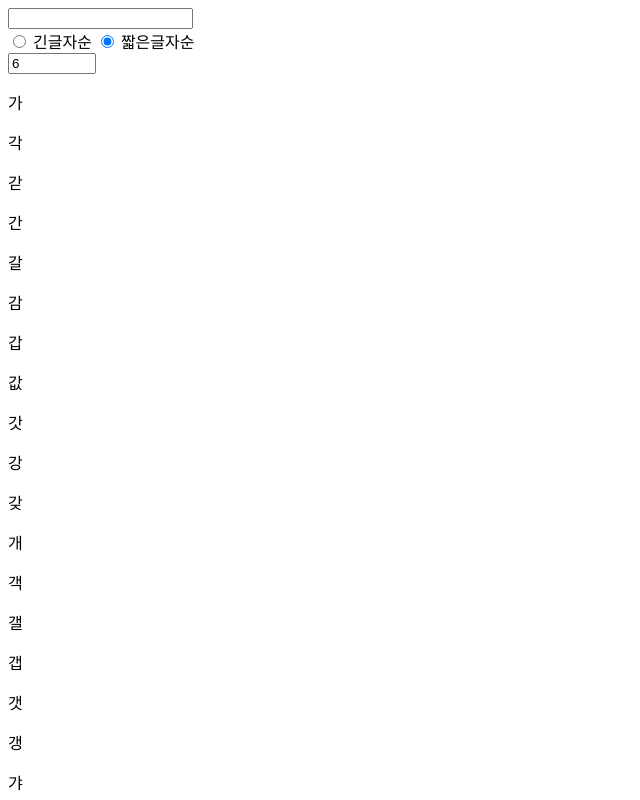
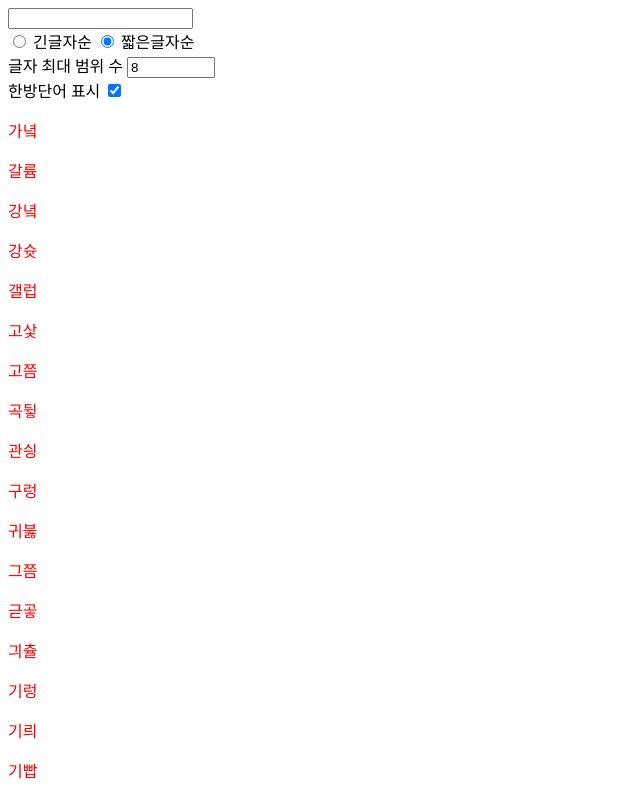
Before and after one commit to cyjin0507/kkkktu, a plain HTML site: page index.html in a window 1280 px wide. Both pictures are taken after a click on the radio button "짧은글자순". Shown: the top 800 px of the page, without its empty margins (0-640 px from the left). Drawn offline with nearby package versions, Linux system fonts and the light colour scheme.

Commit message:
한방단어 필터

```diff
--- a/index.html
+++ b/index.html
@@ -18,7 +18,13 @@
     </div>
 
     <div>
-        <input type="number" class="word-length" value="6" min="2" max="999999">
+        <label for="word-length">글자 최대 범위 수</label>
+        <input type="number" id="word-length" value="8" min="2" max="999999">
+    </div>
+
+    <div>
+        <label for="is-counter">한방단어 표시</label>
+        <input type="checkbox" id="is-counter" checked>
     </div>
 
     <div id="list"></div>
--- a/index.js
+++ b/index.js
@@ -1,59 +1,55 @@
 let data = [];
-
 
 $.getJSON("./output.json", (jsonData) => {
     data = jsonData;
 });
 
-
 let value = "";
-let max = 6;
+let max = $("#word-length").val();
+let isCounter = true;
 
 const findValue = (array, searchValue) => {
     const isDescending = $("#desc").is(":checked");
-    return array.filter(item => item.Merged_Data.startsWith(searchValue) && item.Merged_Data.length <= max)
-        .sort((a, b) => isDescending ?
-            b.Merged_Data.length - a.Merged_Data.length :
-            a.Merged_Data.length - b.Merged_Data.length);
+    return array.filter(item =>
+        item.Merged_Data.startsWith(searchValue) &&
+        item.Merged_Data.length <= max
+    ).sort((a, b) =>
+        isDescending ?
+        b.Merged_Data.length - a.Merged_Data.length :
+        a.Merged_Data.length - b.Merged_Data.length
+    );
 };
 
 const draw = () => {
     const result = findValue(data, value);
     $("#list").html('');
-    result.forEach(x => {
-        $("#list").append(`
-            <p>${x.Merged_Data}</p>
-        `);
+
+    if (isCounter) {
+        const specialItems = result.filter(x => x.Merged_Data.includes("한방"));
+        specialItems.forEach(x => {
+            $("#list").append(`<p style="color:red">${x.Merged_Data.replace("한방", "")}</p>`);
+        });
+    }
+
+    const regularItems = result.filter(x => !x.Merged_Data.includes("한방"));
+    regularItems.forEach(x => {
+        $("#list").append(`<p>${x.Merged_Data}</p>`);
     });
-}
-
+};
 
 $("#search").on('keyup', (e) => {
-    $("#list").html('');
     value = e.target.value;
-    if (value === "") {
-        return;
-    }
-
+    if (value === "") return;
     draw();
 });
 
-
-$(".change-type").on('change', () => {
+$(".change-type").on('change', draw);
+$("#word-length").on('change', (e) => {
+    max = e.target.value;
     draw();
 });
 
-$(".word-length").on('change', (e) => {
-    const {target} = e;
-    max = e.target.value;
-
-    // if(type == "min" && min >= max) {
-    //     $("#min-length").val(min-1);
-    // } else if(type == "max" && min <= max) {
-    //     $("#max-length").val(max-1);
-    // }
-    draw()
-
-
-
-})
+$("#is-counter").on('change', (e) => {
+    isCounter = e.target.checked; // 체크박스의 checked 상태로 업데이트
+    draw();
+});
```
